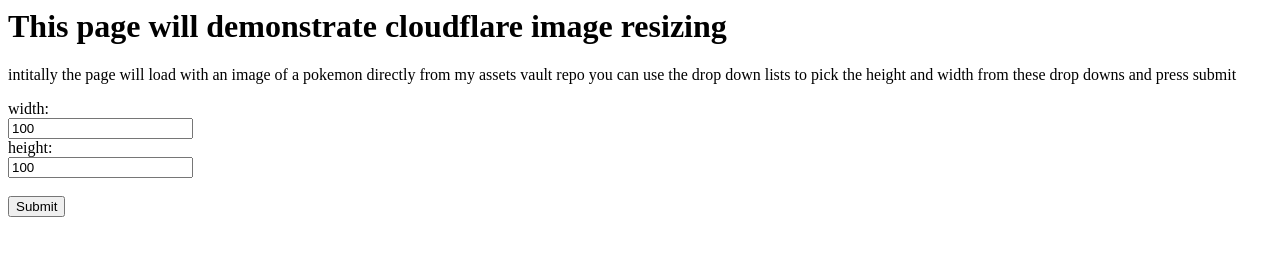
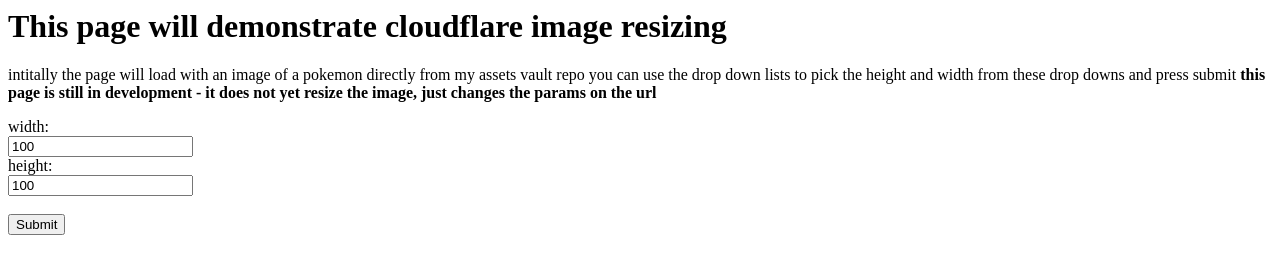
Before and after one commit to TrickeySolutions/image-resizing-demo, a plain HTML site: page wwwroot/index.html in a window 1280 px wide. Drawn offline with Linux system fonts and the light colour scheme.

Commit message:
added url

```diff
--- a/wwwroot/index.html
+++ b/wwwroot/index.html
@@ -11,6 +11,7 @@
         <P>
             intitally the page will load with an image of a pokemon directly from my assets vault repo
             you can use the drop down lists to pick the height and width from these drop downs and press submit
+            <b>this page is still in development - it does not yet resize the image, just changes the params on the url</b>
         </P>
         <form onsubmit="event.preventDefault(); GetResizedImage()">
             <label for="width">width:</label><br>
```
